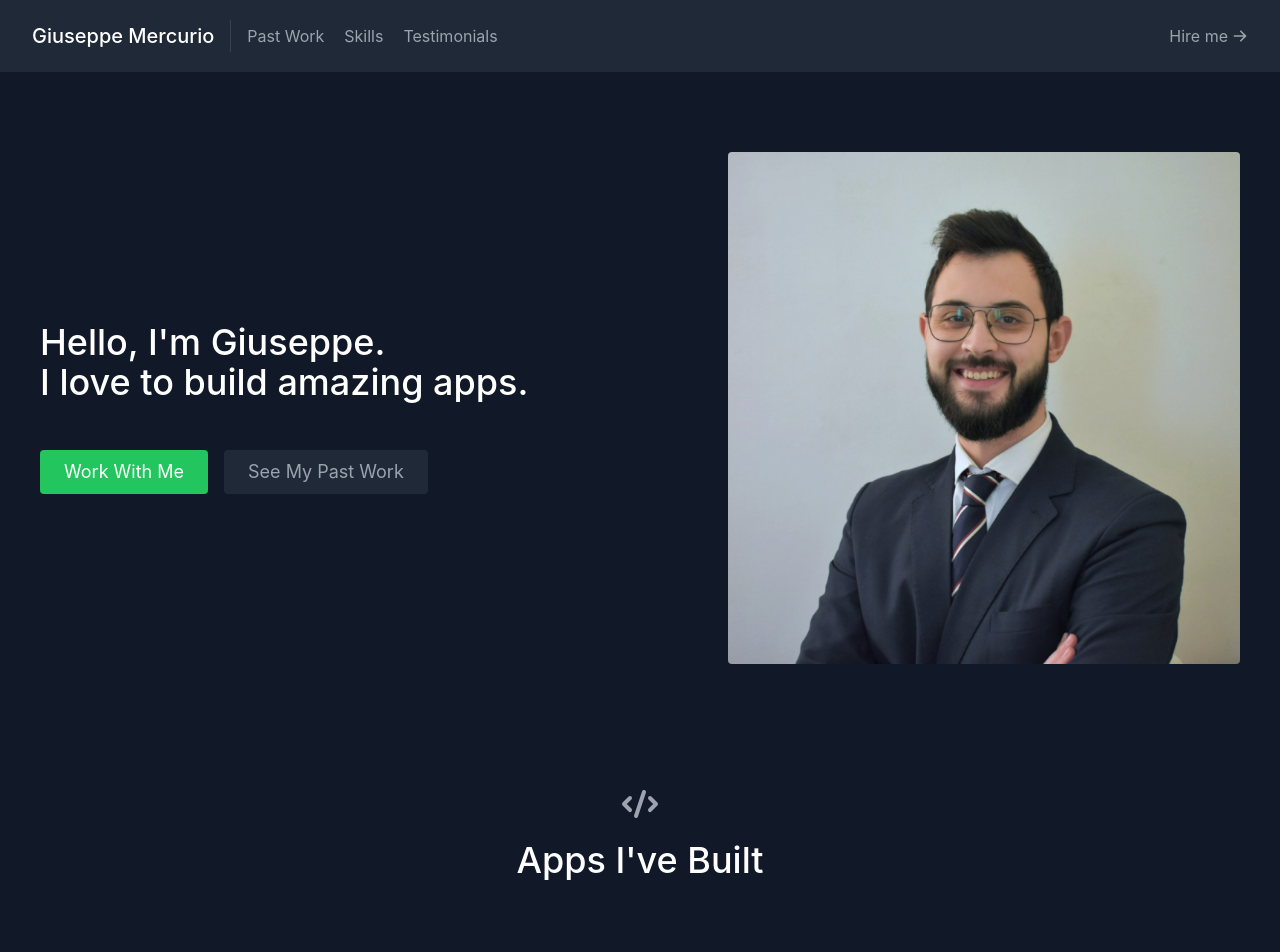
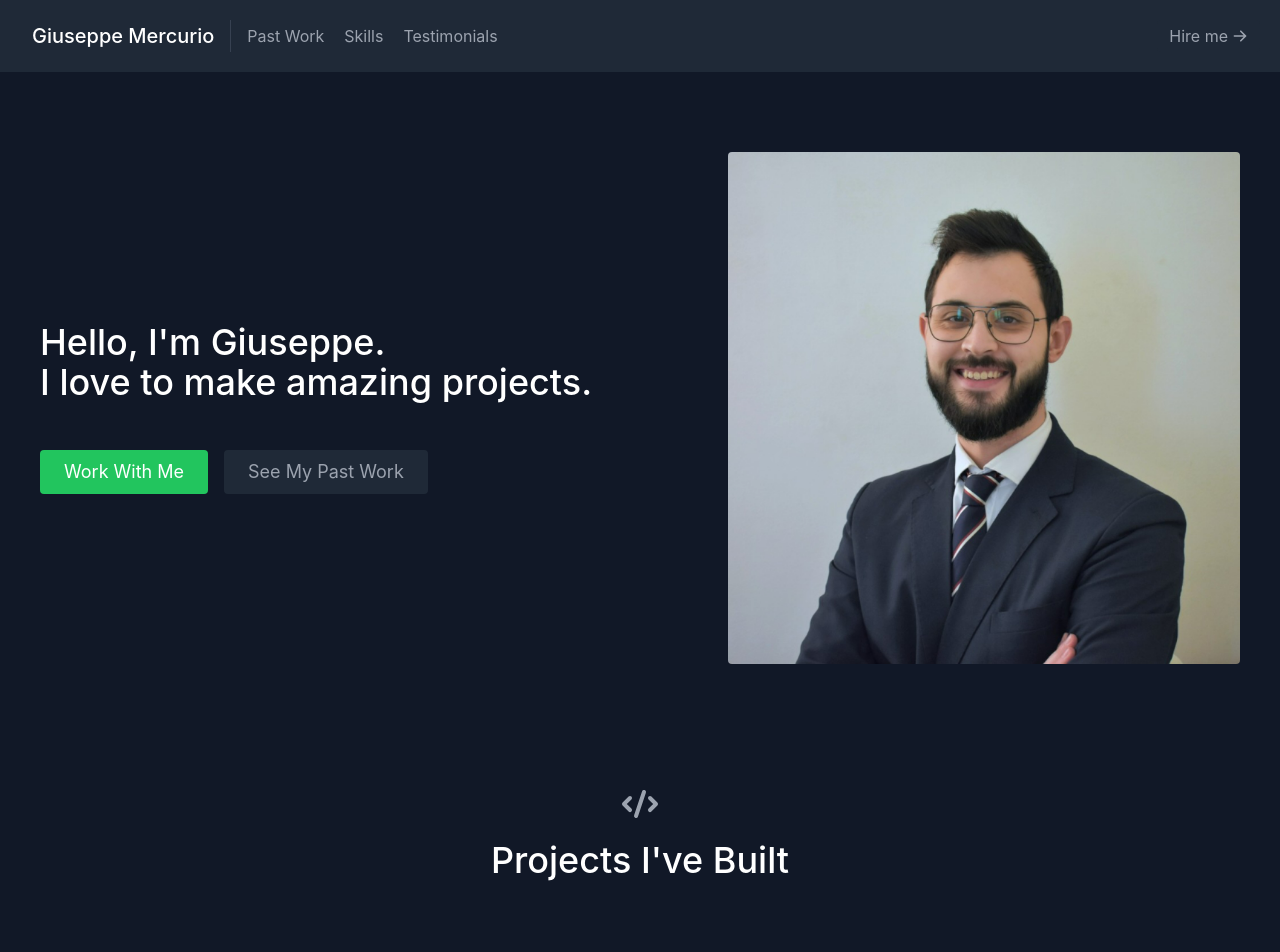
Before and after one commit to peppehermes/portfolio, a React (Create React App) app: page / in a window 1280 px wide. Shown: the top 952 px of the page. Built offline with nearby package versions, Linux system fonts and the light colour scheme.

Commit message:
change descriptions

```diff
--- a/src/components/About.js
+++ b/src/components/About.js
@@ -7,8 +7,7 @@ export default function About() {
                 <div className="lg:flex-grow md:w-1/2 lg:pr-24 md:pr-16 flex flex-col md:items-start md:text-left mb-16 md:mb-0 items-center text-center">
                     <h1 className="title-font sm:text-4xl text-3xl mb-4 font-medium text-white">
                         Hello, I'm Giuseppe. <br />
-                        I love to build amazing
-                        apps.
+                        I love to make amazing projects.
                     </h1>
                     <p className="mb-8 leading-relaxed">
                         {/* TODO add description */}
--- a/src/components/Projects.js
+++ b/src/components/Projects.js
@@ -11,7 +11,7 @@ export default function Projects() {
                 <div className="flex flex-col w-full mb-20">
                     <CodeIcon className="mx-auto inline-block w-10 mb-4" />
                     <h1 className="sm:text-4xl text-3xl font-medium title-font text-white mb-4">
-                        Apps I've Built
+                        Projects I've Built
                     </h1>
                     <p className="lg:w-2/3 mx-auto leading-relaxed text-base">
                         {/* TODO add description */}
```
